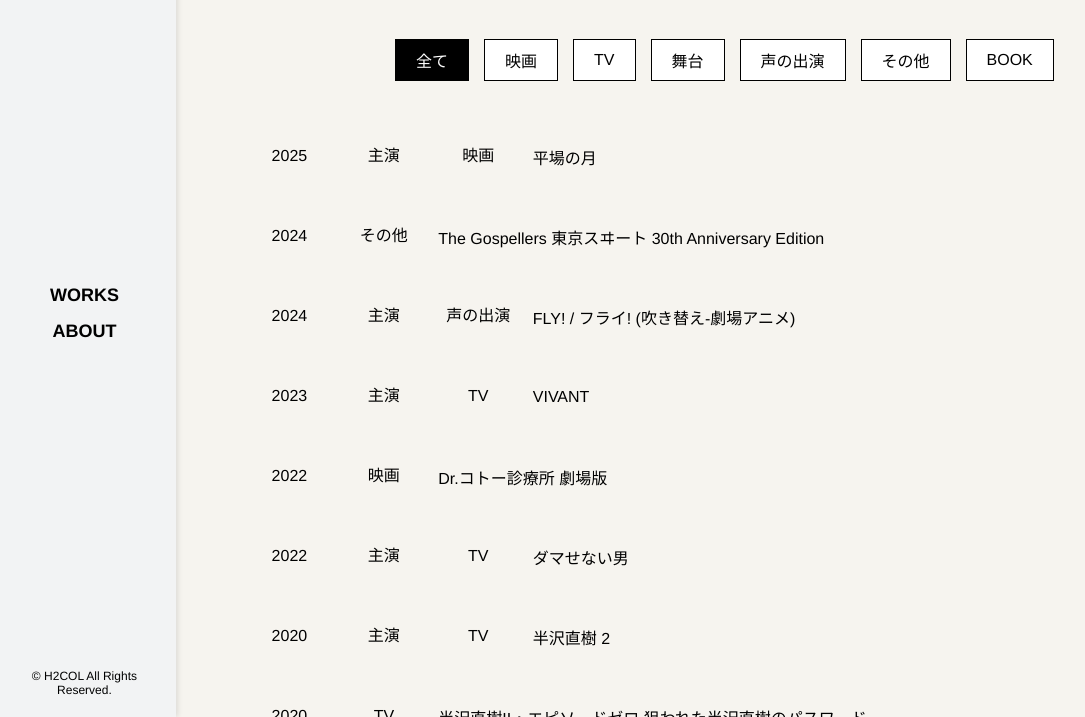
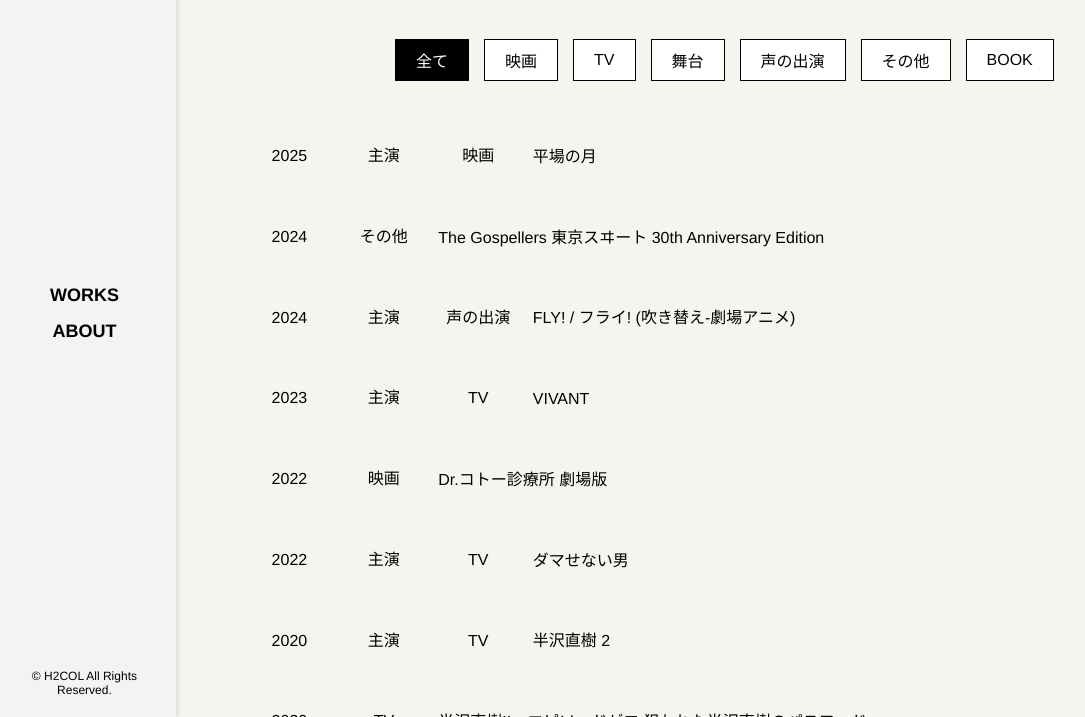
Before and after one commit to skmstdb/skmstdb.github.io, a plain HTML site: page index.html in a window 1280 px wide. Shown: the part 83-800 px from the top of the page, without its empty margins (7-1092 px from the left). Drawn offline with Linux system fonts and the light colour scheme.

Commit message:
Update index.html

```diff
--- a/index.html
+++ b/index.html
@@ -159,6 +159,8 @@
         .work-title a {
             display: inline-block;
             font-size: 16px;
+            height: 30px;
+            line-height: 30px;
             vertical-align: middle;
             color: black;
             text-decoration: none;
```
